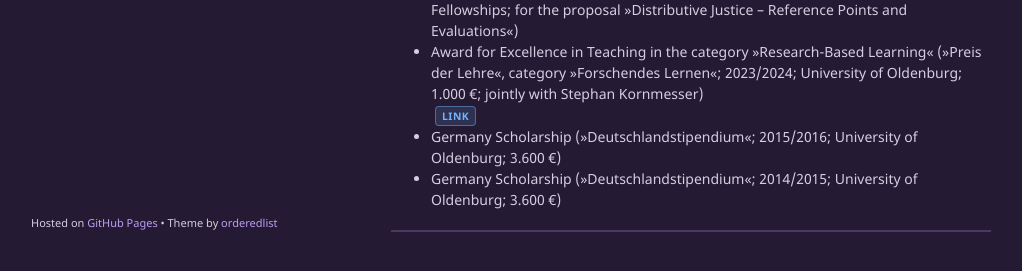
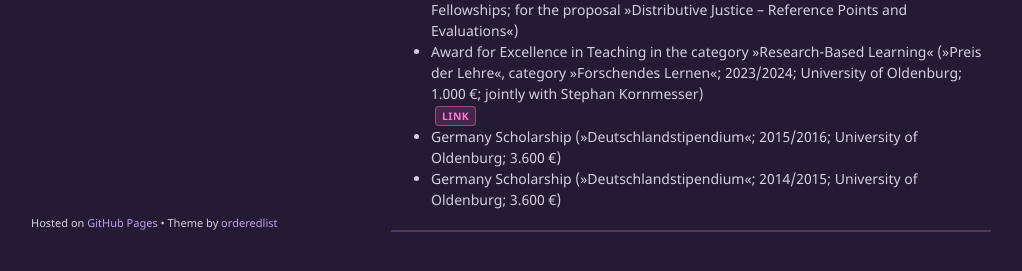
Before and after one commit to alephmembeth/alephmembeth.github.io, a Jekyll site: the page built from financials.md, in a window 1280 px wide and 1400 px high, scrolled down 381 px. Shown: the part 1098-1369 px from the top of the window, without its empty margins (129-1151 px from the left). Built offline with Jekyll 4.4.1, drawn with Linux system fonts in a browser that asks for light colours; our own code applies the rules of GitHub Pages for plain Markdown files.

Commit message:
Update style.scss

```diff
--- a/assets/css/style.scss
+++ b/assets/css/style.scss
@@ -33,6 +33,6 @@
 .label-history        { --label-color: #FF8794; }
 .label-tools          { --label-color: #F6A24F; }
 
-.label-source         { --label-color: #72B2FF; }
-.label-status         { --label-color: #FF76D2; }
 .label-topic          { --label-color: #F6A250; }
+.label-source         { --label-color: #FF76D2; }
+.label-status         { --label-color: #F6A250; }
```
